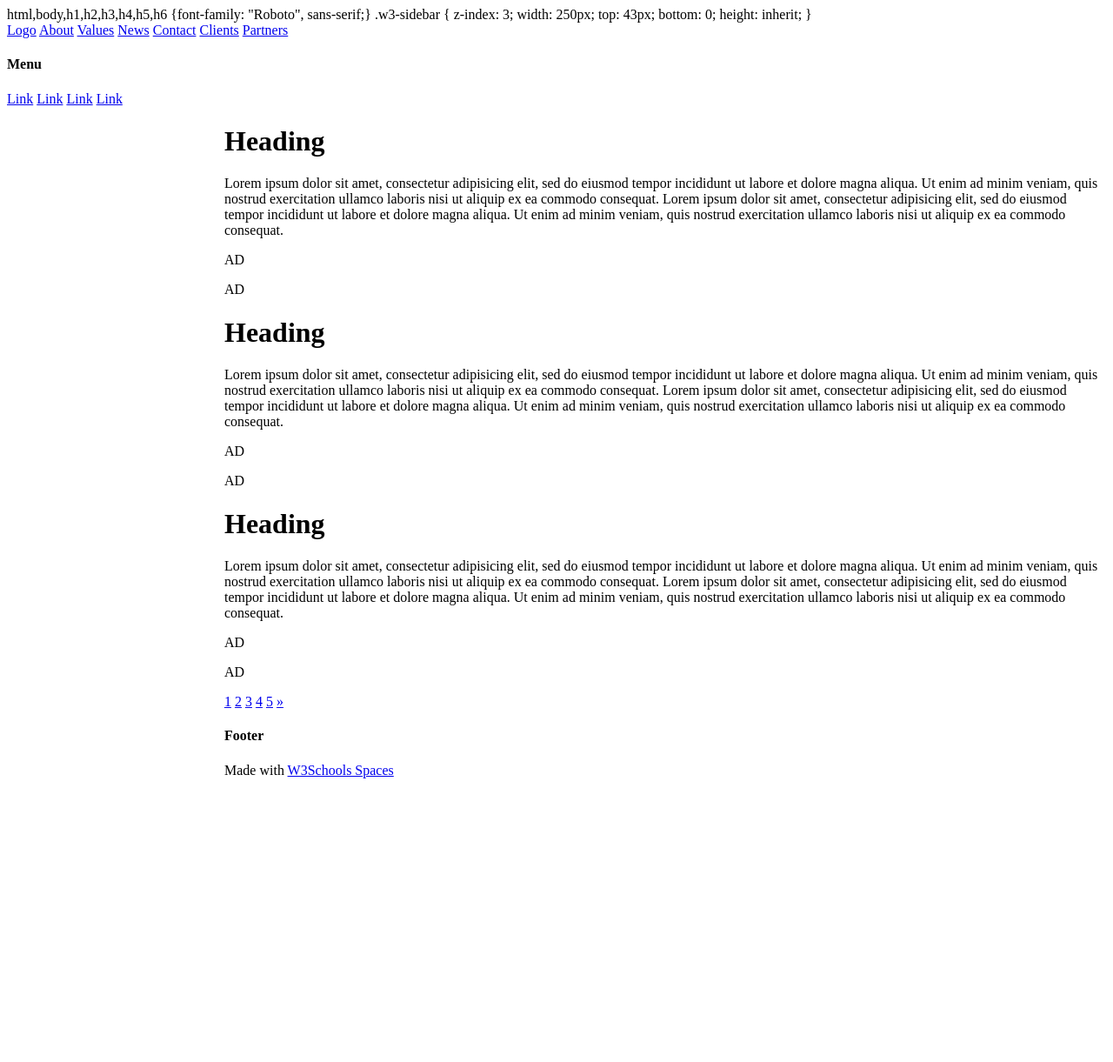
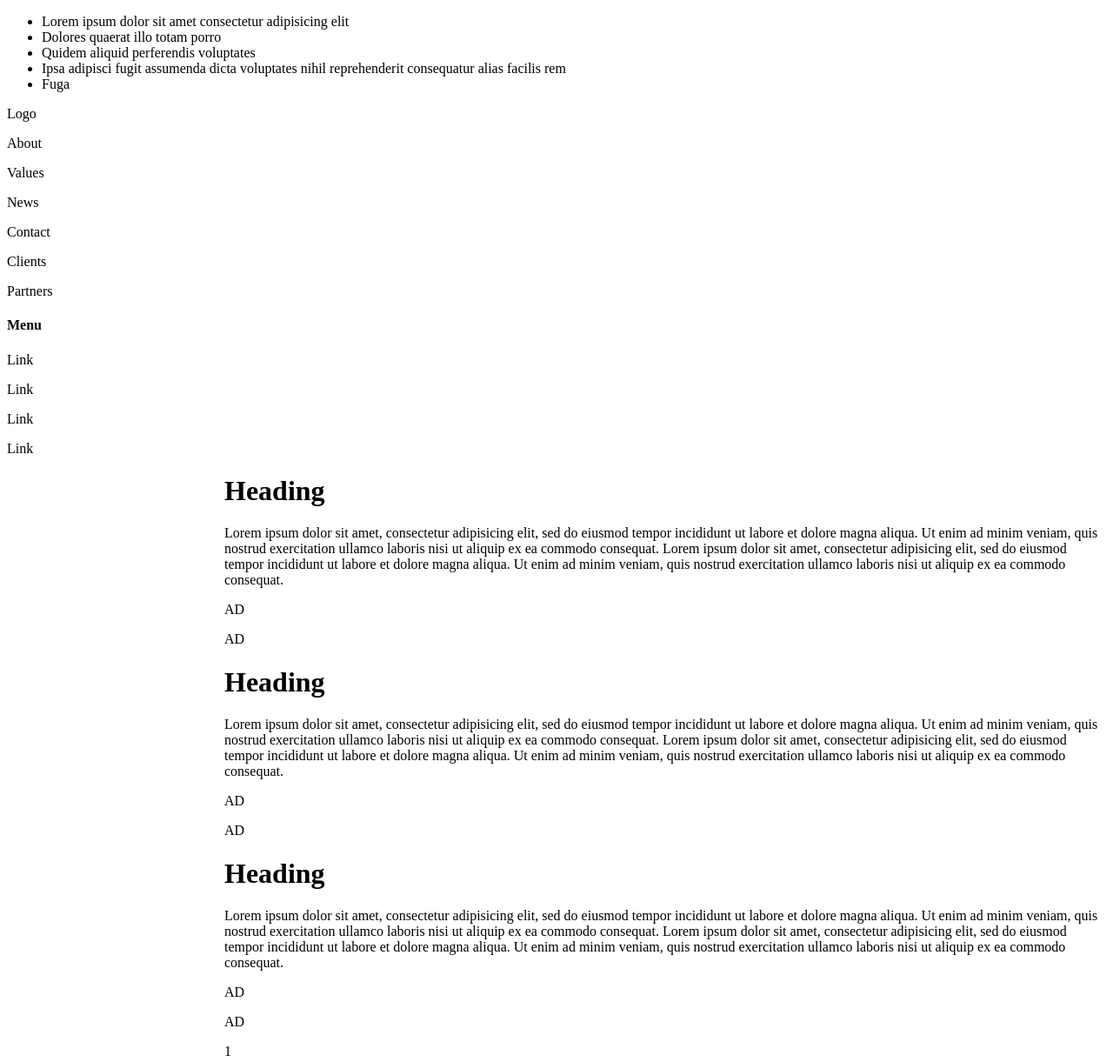
Before and after one commit to vlsulliv/web, a website: page index.html in a window 1280 px wide. Shown: the top 1221 px of the page at 87% size. Before the commit the page ends 911 px from the top, so only its background shows below. Drawn offline with Linux system fonts and the light colour scheme.

Commit message:
add html structure

```diff
--- a/index.html
+++ b/index.html
@@ -4,47 +4,45 @@
     <meta charset="UTF-8">
     <meta name="viewport" content="width=device-width, initial-scale=1.0">
     <link rel="./src/css/style.css">
+    <link rel="preconnect" href="https://fonts.googleapis.com">
+    <link rel="preconnect" href="https://fonts.gstatic.com" crossorigin>
+    <link href="https://fonts.googleapis.com/css2?family=Roboto+Slab&display=swap" rel="stylesheet">
     <title>web</title>
 </head>
 <body>
 
-
-    html,body,h1,h2,h3,h4,h5,h6 {font-family: "Roboto", sans-serif;}
-    .w3-sidebar {
-      z-index: 3;
-      width: 250px;
-      top: 43px;
-      bottom: 0;
-      height: inherit;
-    }
-    </style>
-  </head>
-<body>
+    <ul>
+        <li>Lorem ipsum dolor sit amet consectetur adipisicing elit</li>
+        <li>Dolores quaerat illo totam porro</li>
+        <li>Quidem aliquid perferendis voluptates</li>
+        <li>Ipsa adipisci fugit assumenda dicta voluptates nihil reprehenderit consequatur alias facilis rem</li>
+        <li>Fuga</li>
+      </ul>
 
 <!-- Navbar -->
 <div class="w3-top">
   <div class="w3-bar w3-theme w3-top w3-left-align w3-large">
-    <a class="w3-bar-item w3-button w3-right w3-hide-large w3-hover-white w3-large w3-theme-l1" href="javascript:void(0)" onclick="w3_open()"><i class="fa fa-bars"></i></a>
-    <a href="#" class="w3-bar-item w3-button w3-theme-l1">Logo</a>
-    <a href="#" class="w3-bar-item w3-button w3-hide-small w3-hover-white">About</a>
-    <a href="#" class="w3-bar-item w3-button w3-hide-small w3-hover-white">Values</a>
-    <a href="#" class="w3-bar-item w3-button w3-hide-small w3-hover-white">News</a>
-    <a href="#" class="w3-bar-item w3-button w3-hide-small w3-hover-white">Contact</a>
-    <a href="#" class="w3-bar-item w3-button w3-hide-small w3-hide-medium w3-hover-white">Clients</a>
-    <a href="#" class="w3-bar-item w3-button w3-hide-small w3-hide-medium w3-hover-white">Partners</a>
+    <p class="w3-bar-item w3-button w3-right w3-hide-large w3-hover-white w3-large w3-theme-l1" href="javascript:void(0)" onclick="w3_open()"><i class="fa fa-bars"></i></p>
+    <p href="#" class="w3-bar-item w3-button w3-theme-l1">Logo</p>
+    <p href="#" class="w3-bar-item w3-button w3-hide-small w3-hover-white">About</p>
+    <p href="#" class="w3-bar-item w3-button w3-hide-small w3-hover-white">Values</p>
+    <p href="#" class="w3-bar-item w3-button w3-hide-small w3-hover-white">News</p>
+    <p href="#" class="w3-bar-item w3-button w3-hide-small w3-hover-white">Contact</p>
+    <p href="#" class="w3-bar-item w3-button w3-hide-small w3-hide-medium w3-hover-white">Clients</p>
+    <p href="#" class="w3-bar-item w3-button w3-hide-small w3-hide-medium w3-hover-white">Partners</p>
   </div>
 </div>
 
 <!-- Sidebar -->
 <nav class="w3-sidebar w3-bar-block w3-collapse w3-large w3-theme-l5 w3-animate-left" id="mySidebar">
-  <a href="javascript:void(0)" onclick="w3_close()" class="w3-right w3-xlarge w3-padding-large w3-hover-black w3-hide-large" title="Close Menu">
+  <p href="javascript:void(0)" onclick="w3_close()" class="w3-right w3-xlarge w3-padding-large w3-hover-black w3-hide-large" title="Close Menu">
     <i class="fa fa-remove"></i>
-  </a>
+  </p>
   <h4 class="w3-bar-item"><b>Menu</b></h4>
-  <a class="w3-bar-item w3-button w3-hover-black" href="#">Link</a>
-  <a class="w3-bar-item w3-button w3-hover-black" href="#">Link</a>
-  <a class="w3-bar-item w3-button w3-hover-black" href="#">Link</a>
-  <a class="w3-bar-item w3-button w3-hover-black" href="#">Link</a>
+  <p class="w3-bar-item w3-button w3-hover-black" href="#">Link</p>
+  <p class="w3-bar-item w3-button w3-hover-black" href="#">Link</p>
+  <p class="w3-bar-item w3-button w3-hover-black" href="#">Link</p>
+  <p class="w3-bar-item w3-button w3-hover-black" href="#">Link</p>
 </nav>
 
 <!-- Overlay effect when opening sidebar on small screens -->
@@ -92,12 +90,12 @@
   <!-- Pagination -->
   <div class="w3-center w3-padding-32">
     <div class="w3-bar">
-      <a class="w3-button w3-black" href="#">1</a>
-      <a class="w3-button w3-hover-black" href="#">2</a>
-      <a class="w3-button w3-hover-black" href="#">3</a>
-      <a class="w3-button w3-hover-black" href="#">4</a>
-      <a class="w3-button w3-hover-black" href="#">5</a>
-      <a class="w3-button w3-hover-black" href="#">»</a>
+      <p class="w3-button w3-black" href="#">1</p>
+      <p class="w3-button w3-hover-black" href="#">2</p>
+      <p class="w3-button w3-hover-black" href="#">3</p>
+      <p class="w3-button w3-hover-black" href="#">4</p>
+      <p class="w3-button w3-hover-black" href="#">5</p>
+      <p class="w3-button w3-hover-black" href="#">»</p>
     </div>
   </div>
 
@@ -107,37 +105,11 @@
     </div>
 
     <div class="w3-container w3-theme-l1">
-      <p>Made with <a href="https://www.w3schools.com/spaces" target="_blank">W3Schools Spaces</a></p>
+      <!-- <p>Made with <p href=" " target="_blank">W3Schools Spaces</p></p> -->
     </div>
   </footer>
-
 <!-- END MAIN -->
 </div>
-
-<script>
-// Get the Sidebar
-var mySidebar = document.getElementById("mySidebar");
-
-// Get the DIV with overlay effect
-var overlayBg = document.getElementById("myOverlay");
-
-// Toggle between showing and hiding the sidebar, and add overlay effect
-function w3_open() {
-  if (mySidebar.style.display === 'block') {
-    mySidebar.style.display = 'none';
-    overlayBg.style.display = "none";
-  } else {
-    mySidebar.style.display = 'block';
-    overlayBg.style.display = "block";
-  }
-}
-
-// Close the sidebar with the close button
-function w3_close() {
-  mySidebar.style.display = "none";
-  overlayBg.style.display = "none";
-}
-
 
     <script rel="./src/js/script.js"></script>
 
--- a/src/css/style.css
+++ b/src/css/style.css
@@ -0,0 +1,38 @@
+html {
+    font-family: Verdana, sans-serif;
+    font-size: 15px;
+    line-height: 1.5;
+    font-weight: normal;
+}
+
+h1, h2, h3, h4, h5, h6 {
+    font-family: "Segoe UI", Verdana, sans-serif;
+    font-weight: 400;
+    line-height: 1;
+    margin: 20px 0;
+}
+
+  h1 a, h2 a, h3 a, h4 a, h5 a, h6 a {font-weight: inherit;}
+  h1 {font-size: 36px}
+  h2 {font-size: 30px}
+  h3 {font-size: 24px}
+  h4 {font-size: 20px}
+  h5 {font-size: 18px}
+  h6 {font-size: 16px}
+
+hr {
+    height: 0;
+    border: 0;
+    border-top: 1px solid #eee;
+    margin: 20px 0;
+}
+
+/* LISTS */
+
+li::before {
+    content: "::before";
+    background: lightgray;
+    border-radius: 1ch;
+    padding-inline: 1ch;
+    margin-inline-end: 1ch;
+}
```
Also changed, not shown: index.js (added, +17 -0 lines), package.json (added, +15 -0 lines), src/js/script.js (+21 -0 lines), test/index.js (added, +3 -0 lines), .eslintrc.js (added), README.md, 1 other file.
